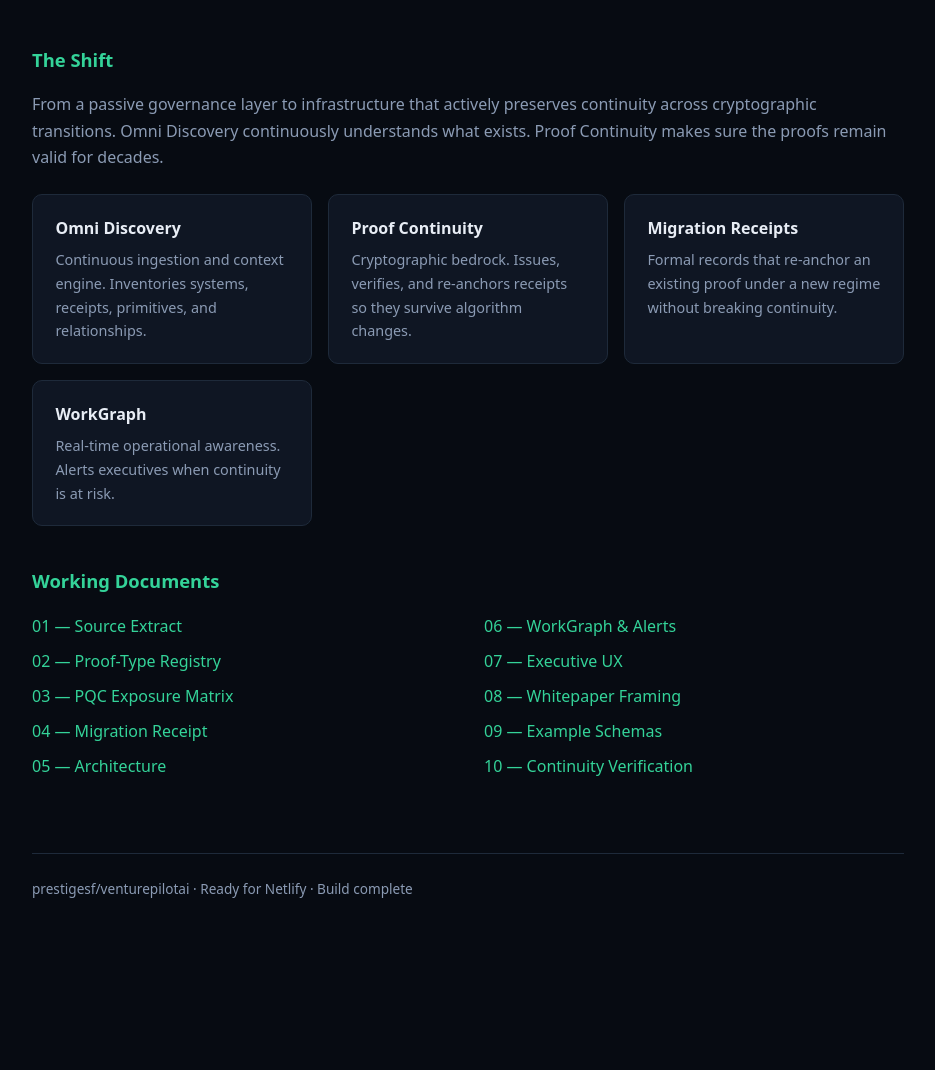
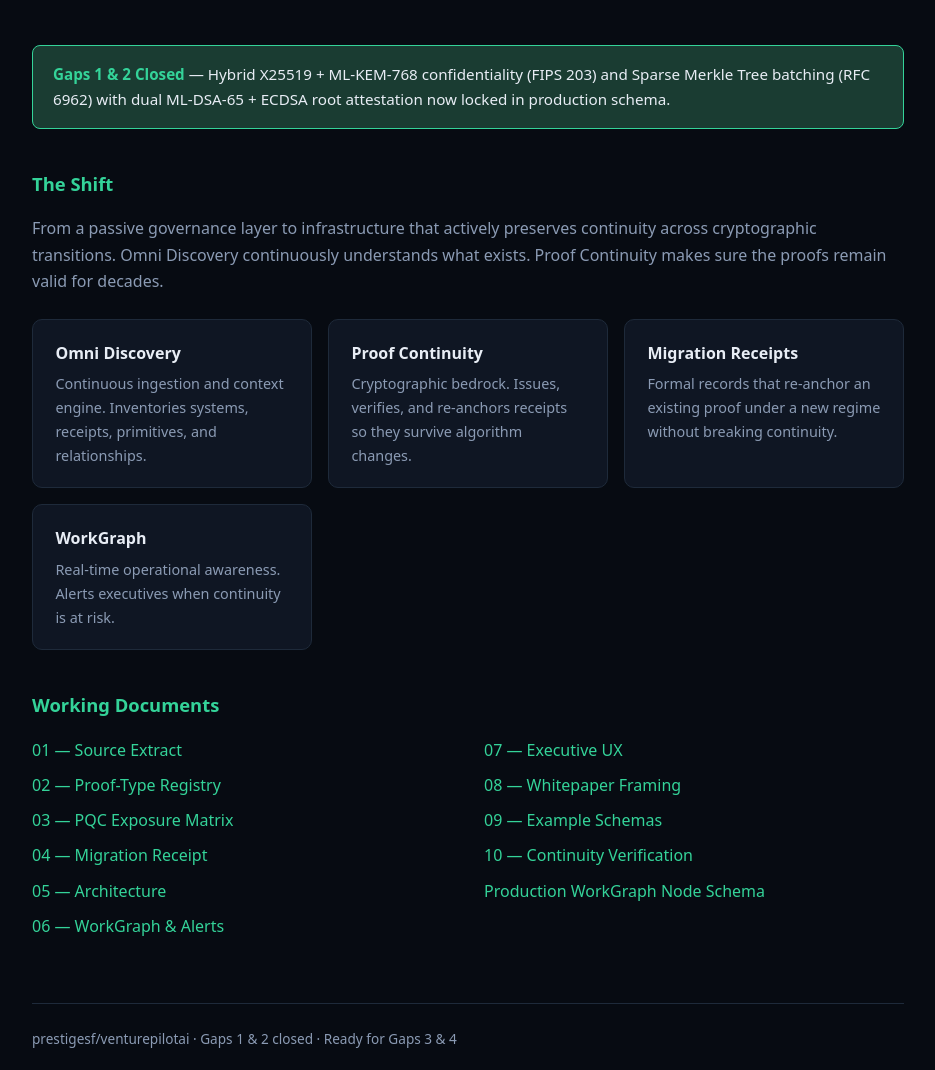
Before and after one commit to prestigesf/venturepilotai, a plain HTML site: page index.html in a window 1280 px wide. Shown: the part 230-1300 px from the top of the page, without its empty margins (172-1107 px from the left). Before the commit the page ends 1210 px from the top, so only its background shows below. Drawn offline with Linux system fonts and the light colour scheme.

Commit message:
Surface workgraph_node_schema.json and note Gaps 1 & 2 closed on landing page

```diff
--- a/index.html
+++ b/index.html
@@ -59,6 +59,15 @@
     .docs { list-style: none; padding: 0; columns: 2; column-gap: 2rem; }
     .docs li { margin-bottom: 0.55rem; break-inside: avoid; }
     .docs a { font-weight: 500; }
+    .status {
+      background: var(--accent-dim);
+      border: 1px solid var(--accent);
+      border-radius: 8px;
+      padding: 1rem 1.25rem;
+      margin: 1.5rem 0;
+      font-size: 0.95rem;
+    }
+    .status strong { color: var(--accent); }
     footer { margin-top: 4rem; padding-top: 1.5rem; border-top: 1px solid var(--border); font-size: 0.85rem; color: var(--muted); }
     @media (max-width: 600px) { .docs { columns: 1; } h1 { font-size: 1.7rem; } }
   </style>
@@ -72,6 +81,10 @@
         Digital receipts of critical IP, decisions, and compliance records that do not expire or break when the underlying mathematics changes.
       </p>
     </header>
+
+    <div class="status">
+      <strong>Gaps 1 & 2 Closed</strong> — Hybrid X25519 + ML-KEM-768 confidentiality (FIPS 203) and Sparse Merkle Tree batching (RFC 6962) with dual ML-DSA-65 + ECDSA root attestation now locked in production schema.
+    </div>
 
     <h2>The Shift</h2>
     <p>
@@ -110,10 +123,11 @@
       <li><a href="docs/08-whitepaper-framing.md">08 — Whitepaper Framing</a></li>
       <li><a href="docs/09-example-schemas.md">09 — Example Schemas</a></li>
       <li><a href="docs/10-continuity-verification.md">10 — Continuity Verification</a></li>
+      <li><a href="docs/workgraph_node_schema.json">Production WorkGraph Node Schema</a></li>
     </ul>
 
     <footer>
-      prestigesf/venturepilotai · Ready for Netlify · Build complete
+      prestigesf/venturepilotai · Gaps 1 & 2 closed · Ready for Gaps 3 & 4
     </footer>
   </div>
 </body>
```
